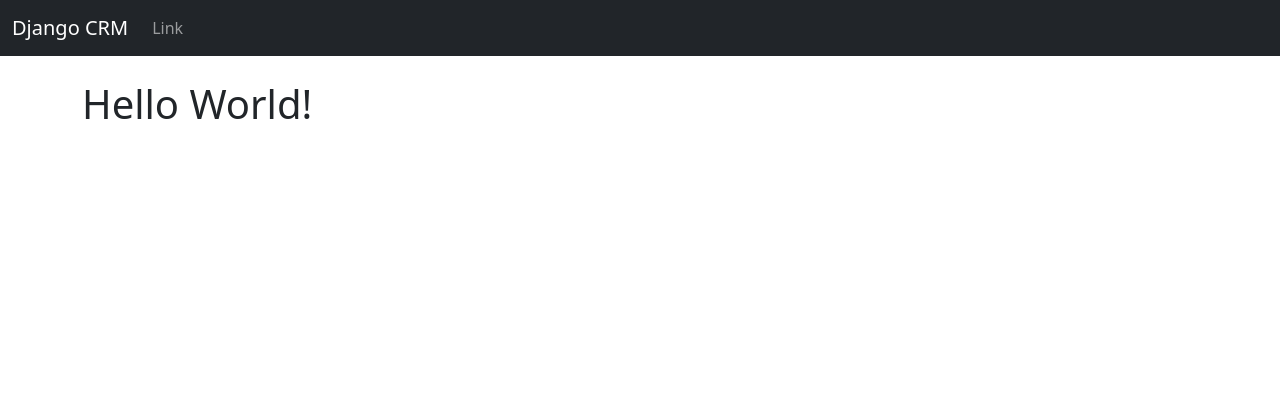
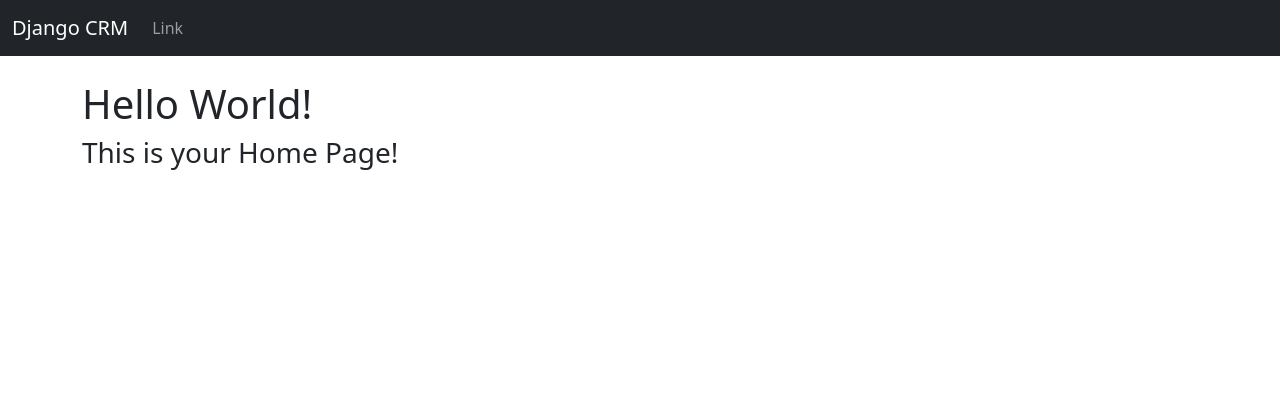
Before and after one commit to developer-ajay/django_CRM, a Django app: page / in a window 1280 px wide. Shown: the top 420 px of the page. Run offline with Django 5.2, Linux system fonts and the light colour scheme.

Commit message:
change in home

```diff
--- a/website/templates/home.html
+++ b/website/templates/home.html
@@ -1,4 +1,5 @@
 {% extends 'base.html' %}
 {% block content %}
     <h1>Hello World!</h1>
+    <h3>This is your Home Page!</h3>
 {% endblock content %}
```
